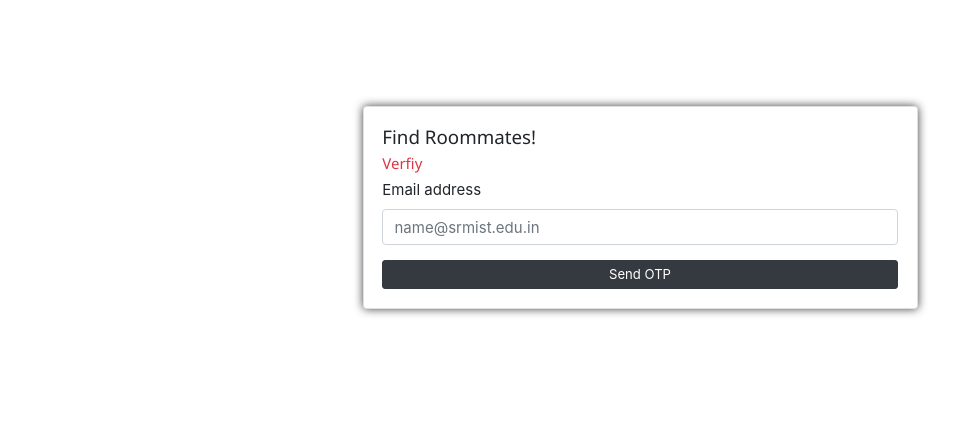
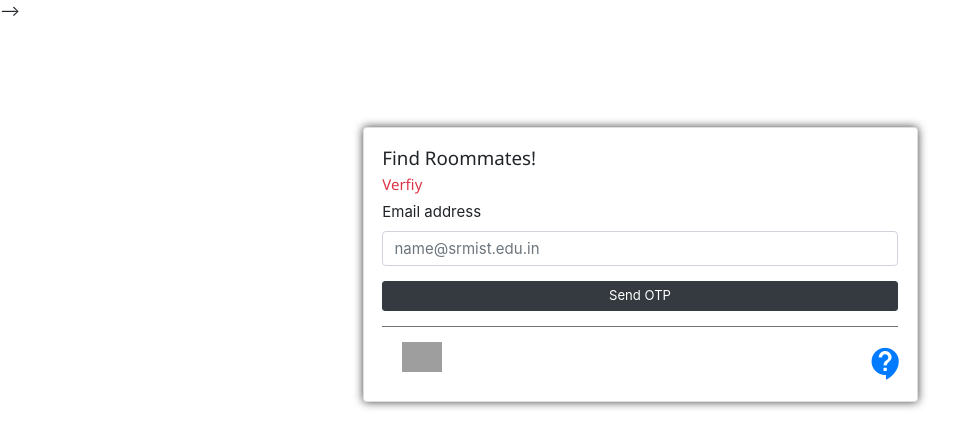
Before and after one commit to sahiljena/Find-roomy, a Flask app: page / in a window 1280 px wide. Shown: the top 448 px of the page, without its empty margins (0-975 px from the left). Run offline with Flask 2, Linux system fonts and the light colour scheme; some libraries are stand-ins or nearby versions; grey boxes are pictures that could not be loaded.

Commit message:
Added notifications

```diff
--- a/templates/base.html
+++ b/templates/base.html
@@ -2,6 +2,7 @@
 <html lang="en">
     <head>
         <title>{% block title %}{% endblock%}</title>
+        <script src="https://cdnjs.cloudflare.com/ajax/libs/bootbox.js/5.4.0/bootbox.min.js" integrity="sha512-8vfyGnaOX2EeMypNMptU+MwwK206Jk1I/tMQV4NkhOz+W8glENoMhGyU6n/6VgQUhQcJH8NqQgHhMtZjJJBv3A==" crossorigin="anonymous"></script>-->
         <link href="https://fonts.googleapis.com/icon?family=Material+Icons" rel="stylesheet">
         <link rel="stylesheet" href="https://www.w3schools.com/w3css/4/w3.css">
         <link rel="stylesheet" href="https://stackpath.bootstrapcdn.com/bootstrap/4.5.2/css/bootstrap.min.css" integrity="sha384-JcKb8q3iqJ61gNV9KGb8thSsNjpSL0n8PARn9HuZOnIxN0hoP+VmmDGMN5t9UJ0Z" crossorigin="anonymous">
@@ -111,6 +112,14 @@
              padding: 4px;
            }
         }
+        #img-git{
+  float: left;
+  display: inline-block;
+  margin-left:20px;
+}
+#logo{
+  width: 40px;
+}
         </style>
         </head>
   <body>
--- a/templates/index.html
+++ b/templates/index.html
@@ -34,6 +34,15 @@
               </form>
                 <div id ="check">
                 </div>
+                <hr style="background:grey;">
+                <div id="contribute">
+                  <a data-toggle="tooltip" title="Want to contribute?" id="img-git" href="https://github.com/sahiljena/Find-roomy">
+                    <img id="logo" src="https://github.githubassets.com/images/modules/logos_page/GitHub-Mark.png">
+                  </a>
+                  <a style="float: right; margin-top: 10px;" id="img-git" href="mailto:sahiljena46@gmail.com">
+                    <span style="transform: scale(1.6);" class="material-icons">contact_support</span>
+                  </a>
+                </div>
             </div>
 
             </div>
@@ -43,7 +52,6 @@
       </div>
     </div>
 <script>
-
-
+bootbox.alert("<h5 style='padding: 10px;'>To reduce spams you can add your hostel data <b>only once!</b><br> So be carefull you <b style='color: #ff005d;'>dumbass!</h5><br><img class='lazy' width='100' src='https://avatars3.githubusercontent.com/u/36576810?s=280&v=4'>");
 </script>
     {% endblock %}
```
